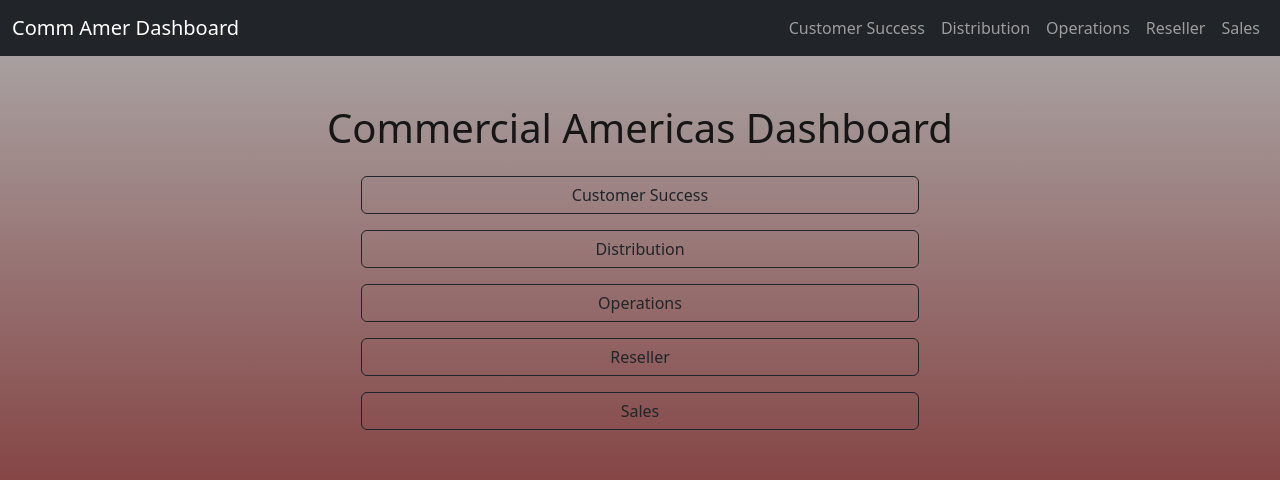
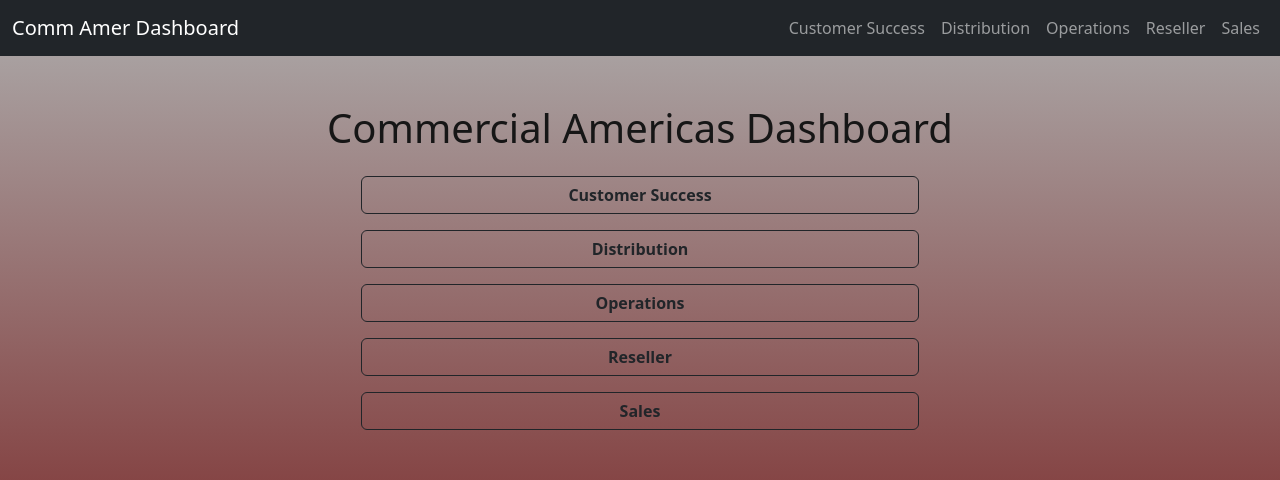
Before and after one commit to hicks08805/comm-amer-dashboard, a React (Create React App) app: page / in a window 1280 px wide. Shown: the top 480 px of the page. Built offline with nearby package versions, Linux system fonts and the light colour scheme.

Commit message:
bold text in buttons

```diff
--- a/src/App.js
+++ b/src/App.js
@@ -6,11 +6,11 @@ function Home() {
     <div className="container text-center mt-5">
       <h1 className="mb-4">Commercial Americas Dashboard</h1>
       <div className="d-grid gap-3 col-6 mx-auto">
-        <Link to="/page1" className="btn btn-outline-dark">Customer Success</Link>
-        <Link to="/page2" className="btn btn-outline-dark">Distribution</Link>
-        <Link to="/page3" className="btn btn-outline-dark">Operations</Link>
-        <Link to="/page4" className="btn btn-outline-dark">Reseller</Link>
-        <Link to="/page5" className="btn btn-outline-dark">Sales</Link>
+        <Link to="/page1" className="btn btn-outline-dark fw-bold">Customer Success</Link>
+        <Link to="/page2" className="btn btn-outline-dark fw-bold">Distribution</Link>
+        <Link to="/page3" className="btn btn-outline-dark fw-bold">Operations</Link>
+        <Link to="/page4" className="btn btn-outline-dark fw-bold">Reseller</Link>
+        <Link to="/page5" className="btn btn-outline-dark fw-bold">Sales</Link>
       </div>
     </div>
   );
@@ -41,8 +41,8 @@ function OperationsLayout() {
         <div className="col-3 p-4 border-end">
           <h4>Comm Amer Requests</h4>
           <div className="d-grid gap-2 mt-3">
-            <Link to="/page3/form" className="btn btn-outline-dark">Submit a Request</Link>
-            <Link to="/page3/sheet" className="btn btn-outline-dark">View Requests</Link>
+            <Link to="/page3/form" className="btn btn-outline-dark fw-bold">Submit a Request</Link>
+            <Link to="/page3/sheet" className="btn btn-outline-dark fw-bold">View Requests</Link>
           </div>
           <Link to="/" className="btn btn-link mt-5">← Back to Home</Link>
         </div>
```
